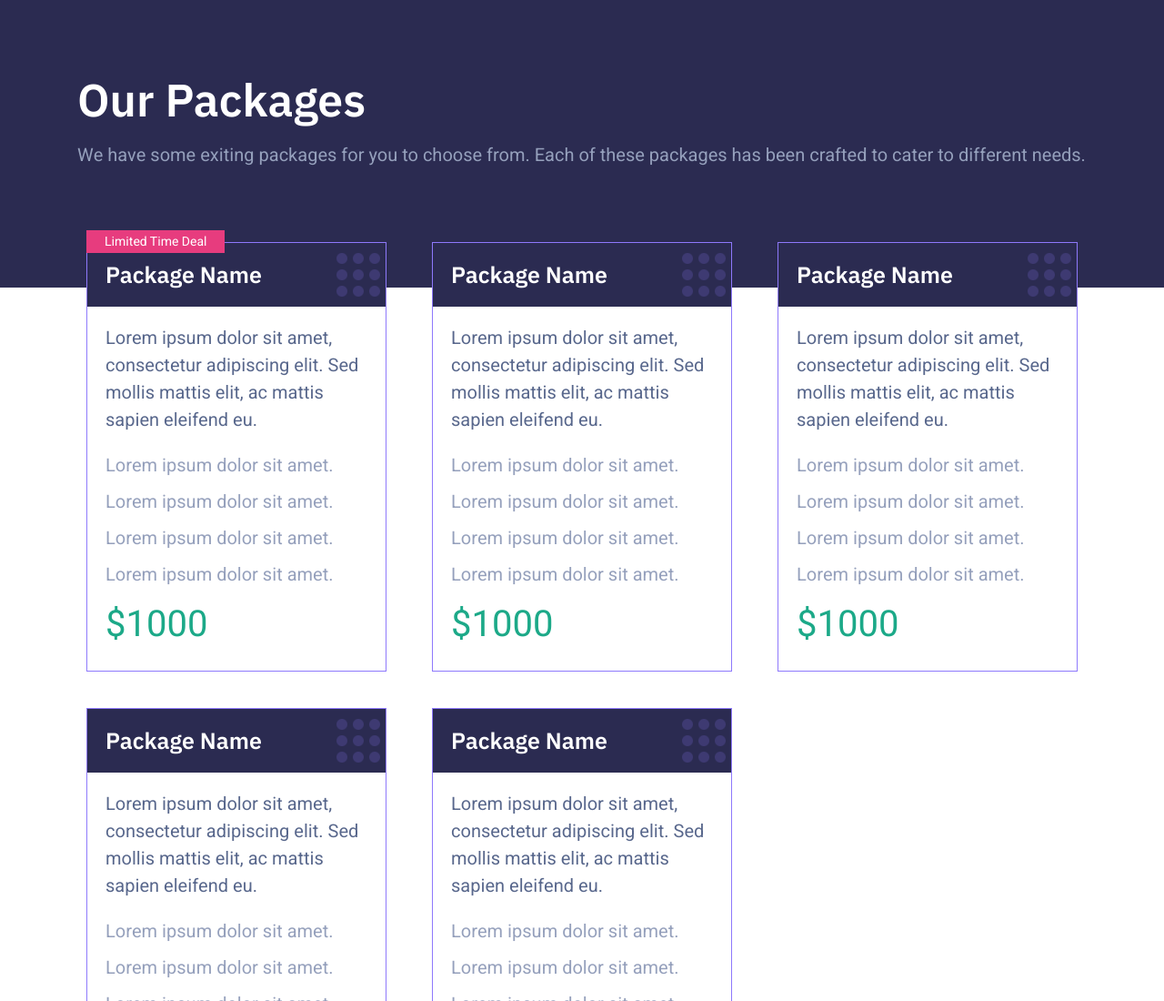
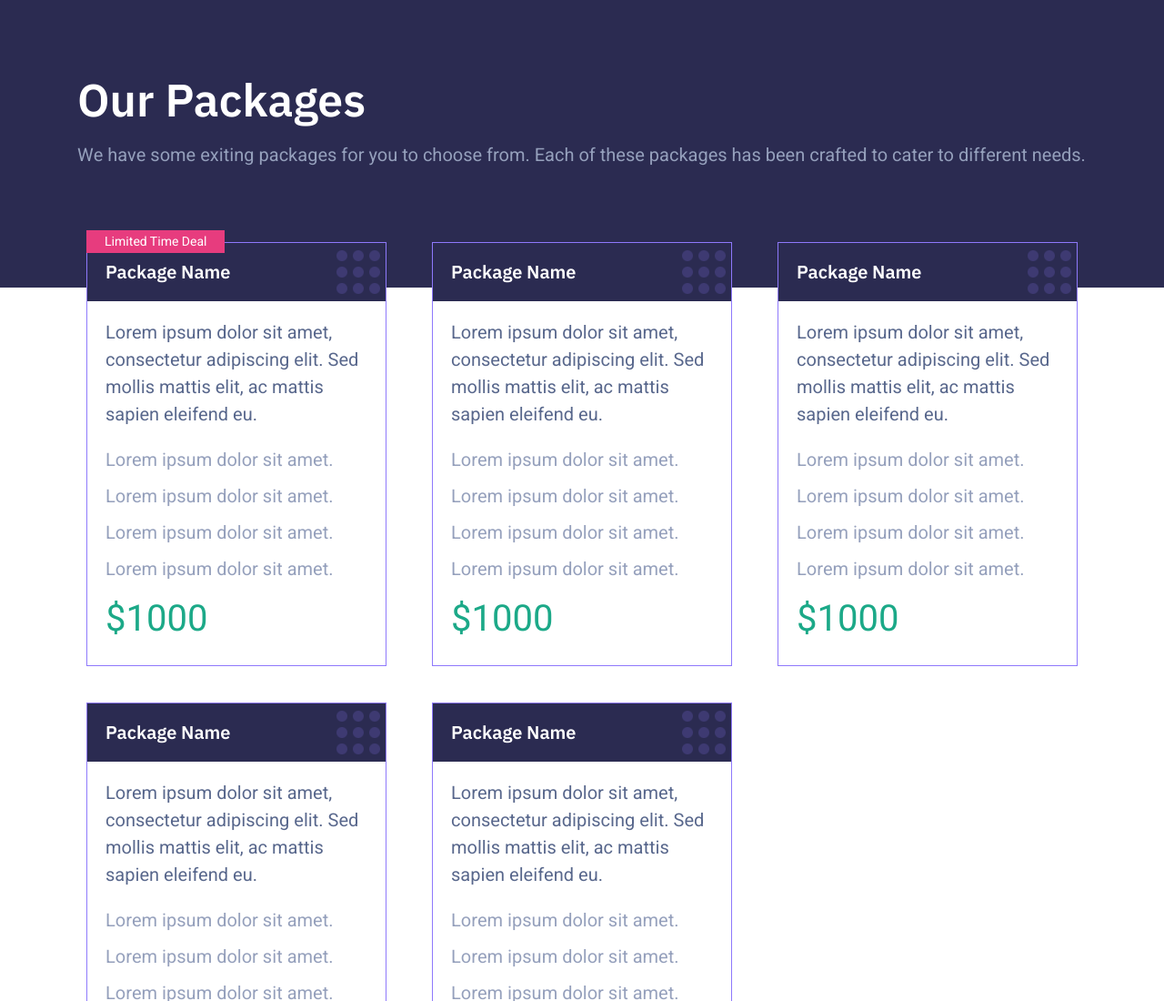
Before and after one commit to zaxwebs/zxw-alpha, a website built with Parcel: page src/packages.html in a window 1280 px wide. Shown: the top 1100 px of the page at 91% size. Built offline with nearby package versions, Linux system fonts and the light colour scheme.

Commit message:
Changed package heading to h6

```diff
--- a/src/packages.html
+++ b/src/packages.html
@@ -25,7 +25,7 @@
 					<div class="col-md-6 col-lg-4">
 						<div class="package">
 							<div class="indicator">Limited Time Deal</div>
-							<h5>Package Name</h5>
+							<h6>Package Name</h6>
 							<div class="content">
 								<p>
 									Lorem ipsum dolor sit amet, consectetur adipiscing elit. Sed
@@ -41,7 +41,7 @@
 					</div>
 					<div class="col-md-6 col-lg-4">
 						<div class="package">
-							<h5>Package Name</h5>
+							<h6>Package Name</h6>
 							<div class="content">
 								<p>
 									Lorem ipsum dolor sit amet, consectetur adipiscing elit. Sed
@@ -57,7 +57,7 @@
 					</div>
 					<div class="col-md-6 col-lg-4">
 						<div class="package">
-							<h5>Package Name</h5>
+							<h6>Package Name</h6>
 							<div class="content">
 								<p>
 									Lorem ipsum dolor sit amet, consectetur adipiscing elit. Sed
@@ -73,7 +73,7 @@
 					</div>
 					<div class="col-md-6 col-lg-4">
 						<div class="package">
-							<h5>Package Name</h5>
+							<h6>Package Name</h6>
 							<div class="content">
 								<p>
 									Lorem ipsum dolor sit amet, consectetur adipiscing elit. Sed
@@ -89,7 +89,7 @@
 					</div>
 					<div class="col-md-6 col-lg-4">
 						<div class="package">
-							<h5>Package Name</h5>
+							<h6>Package Name</h6>
 							<div class="content">
 								<p>
 									Lorem ipsum dolor sit amet, consectetur adipiscing elit. Sed
--- a/src/styles/_custom.scss
+++ b/src/styles/_custom.scss
@@ -312,7 +312,7 @@ section#pricing-factors {
 				background-color: $color-d;
 			}
 
-			h5 {
+			h6 {
 				@extend .p-3, .pb-0, .mb-0, .bg-secondary, .text-white;
 				background-image: url('../images/dots-9.png');
 				background-repeat: no-repeat;
```
